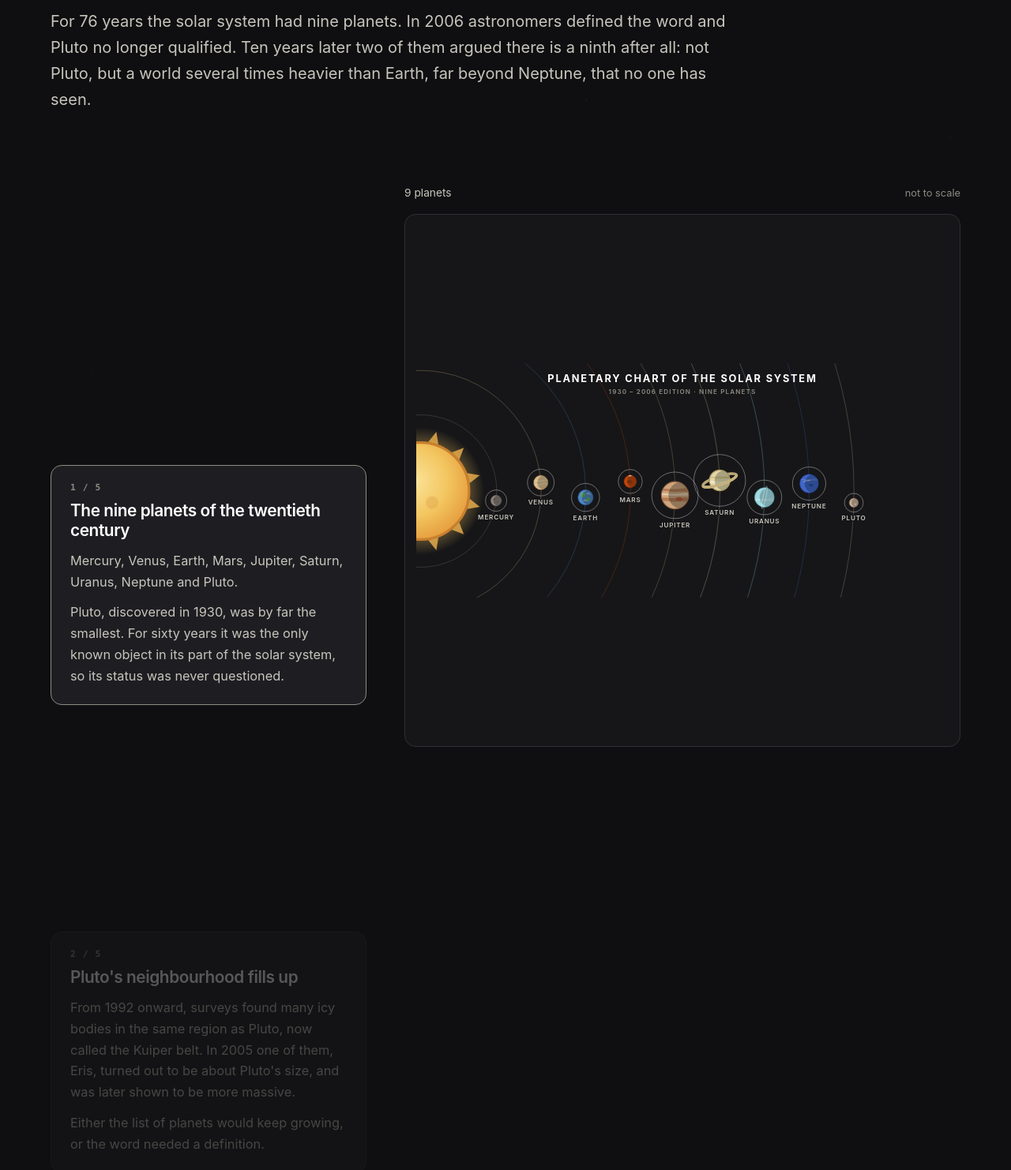
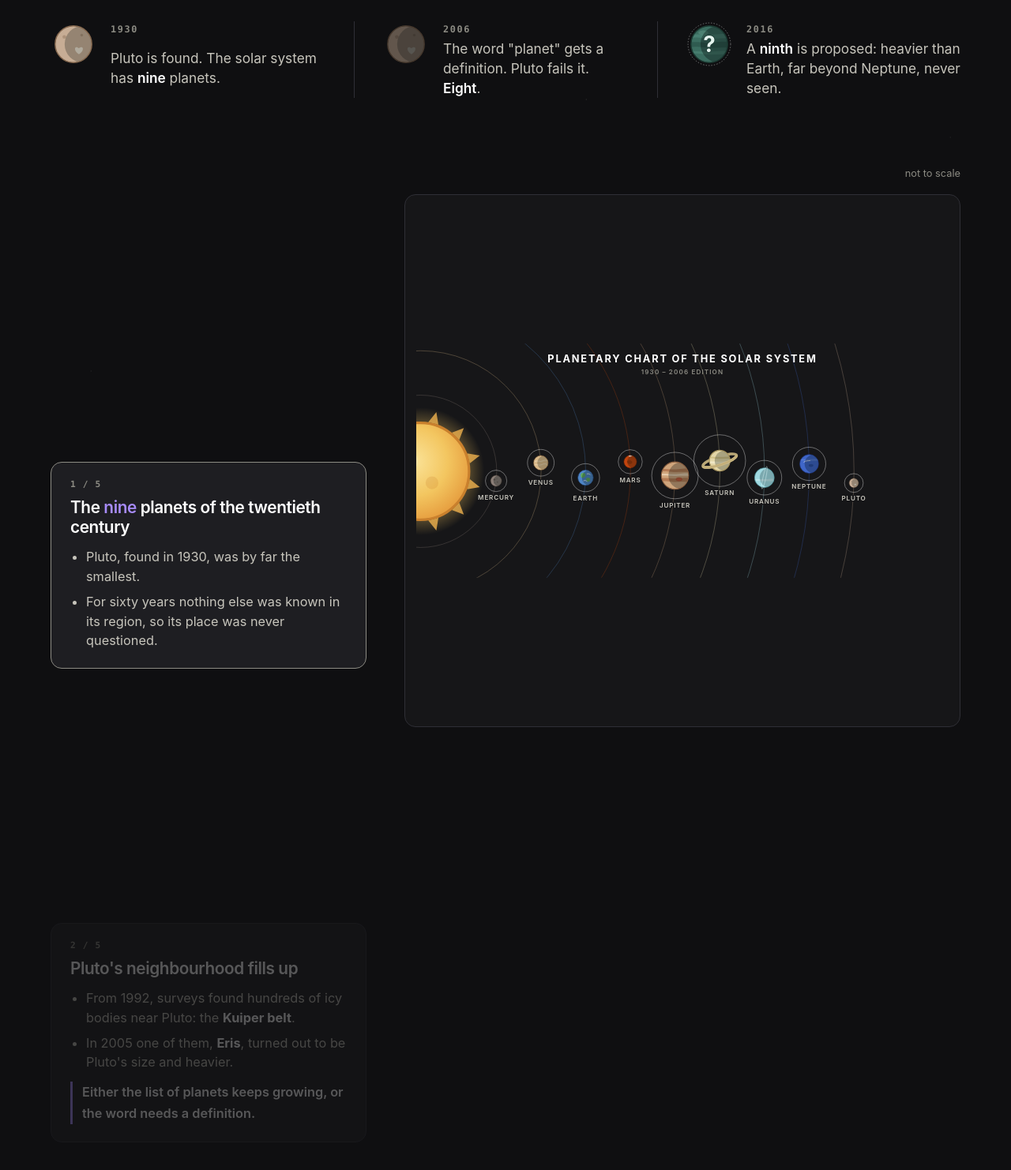
Before and after one commit to dwang022/cs1710-planet-nine, a website built with Vite: page setting/planets.html in a window 1280 px wide. Shown: the part 178-1660 px from the top of the page at 79% size. Built offline with nearby package versions, Linux system fonts and the light colour scheme.

Commit message:
Planets page: three beats in the head, bulleted steps, no repeated counts
The head's paragraph becomes three dated beats across the full width, one
per phrase of the title, each with a drawing and a single line. The five
step cards are rewritten as short bullets, the planet list is dropped
(the chart shows them), and "nine" is highlighted in the first step's
title. The chart's subtitle keeps only the edition date and the count
readout above it is removed, so the picture no longer repeats the text.

Co-Authored-By: Claude Fable 5.1 <noreply@anthropic.com>

```diff
--- a/setting/planets.html
+++ b/setting/planets.html
@@ -12,57 +12,71 @@
   <header class="page-head wrap">
     <!-- No part/page eyebrow here on purpose: the nav says where the reader is. -->
     <h1>Nine planets. Eight. <em>Nine?</em></h1>
-    <p class="lede">For 76 years the solar system had nine planets. In 2006 astronomers defined the word and
-    Pluto no longer qualified. Ten years later two of them argued there is a ninth after all: not Pluto, but a
-    world several times heavier than Earth, far beyond Neptune, that no one has seen.</p>
+    <!-- The page in three beats, one per phrase of the title; the scrolly below tells them in five steps. -->
+    <ol class="beats">
+      <li><svg class="art" viewBox="0 0 100 100" aria-hidden="true"><use href="#art-pluto"/></svg>
+        <span class="beat-y">1930</span><p>Pluto is found. The solar system has <strong>nine</strong> planets.</p></li>
+      <li><svg class="art dim" viewBox="0 0 100 100" aria-hidden="true"><use href="#art-pluto"/></svg>
+        <span class="beat-y">2006</span><p>The word "planet" gets a definition. Pluto fails it. <strong>Eight</strong>.</p></li>
+      <li><svg class="art" viewBox="0 0 100 100" aria-hidden="true"><use href="#art-planet-nine"/></svg>
+        <span class="beat-y">2016</span><p>A <strong>ninth</strong> is proposed: heavier than Earth, far beyond Neptune, never seen.</p></li>
+    </ol>
   </header>
 
   <!-- the lineup, step by step -->
   <section class="part story" id="lineup">
     <div class="scrolly wrap wide" id="lineupStory">
       <div class="scrolly-graphic">
-        <div class="viz-head"><div id="lineupReadout"></div><div class="viz-note">not to scale</div></div>
+        <div class="viz-head"><div class="viz-note">not to scale</div></div>
         <div class="viz" id="chartLineup"></div>
       </div>
       <div class="scrolly-steps">
         <div class="step" data-step="nine"><div class="step-card">
           <div class="step-n">1 / 5</div>
-          <h3>The nine planets of the twentieth century</h3>
-          <p>Mercury, Venus, Earth, Mars, Jupiter, Saturn, Uranus, Neptune and Pluto.</p>
-          <p>Pluto, discovered in 1930, was by far the smallest. For sixty years it was the only known
-          object in its part of the solar system, so its status was never questioned.</p>
+          <h3>The <em>nine</em> planets of the twentieth century</h3>
+          <ul>
+            <li>Pluto, found in 1930, was by far the smallest.</li>
+            <li>For sixty years nothing else was known in its region, so its place was never questioned.</li>
+          </ul>
         </div></div>
         <div class="step" data-step="neighbours"><div class="step-card">
           <div class="step-n">2 / 5</div>
           <h3>Pluto's neighbourhood fills up</h3>
-          <p>From 1992 onward, surveys found many icy bodies in the same region as Pluto, now called the
-          Kuiper belt. In 2005 one of them, Eris, turned out to be about Pluto's size, and was later shown
-          to be more massive.</p>
-          <p>Either the list of planets would keep growing, or the word needed a definition.</p>
+          <ul>
+            <li>From 1992, surveys found hundreds of icy bodies near Pluto: the <strong>Kuiper belt</strong>.</li>
+            <li>In 2005 one of them, <strong>Eris</strong>, turned out to be Pluto's size and heavier.</li>
+          </ul>
+          <p class="step-key">Either the list of planets keeps growing, or the word needs a definition.</p>
         </div></div>
         <div class="step" data-step="rules"><div class="step-card">
           <div class="step-n">3 / 5</div>
           <h3>2006: the IAU defines "planet"</h3>
-          <p>A planet <strong>orbits the Sun</strong>, is massive enough to be <strong>round</strong> under
-          its own gravity, and has <strong>cleared the neighbourhood</strong> around its orbit.</p>
-          <p>Pluto meets the first two conditions. It fails the third: it shares its region with thousands
-          of other bodies and is not even the most massive of them.</p>
+          <p>A planet must:</p>
+          <ul>
+            <li><strong>orbit the Sun</strong></li>
+            <li>be <strong>round</strong> under its own gravity</li>
+            <li>have <strong>cleared the neighbourhood</strong> around its orbit</li>
+          </ul>
+          <p class="step-key">Pluto fails the third: thousands of bodies share its region, one of them heavier.</p>
         </div></div>
         <div class="step" data-step="eight"><div class="step-card">
           <div class="step-n">4 / 5</div>
           <h3>Eight planets, and a new category</h3>
-          <p>On 24 August 2006 Pluto was reclassified as a <em>dwarf planet</em>, alongside Ceres and Eris.
-          Nothing about Pluto changed; the definition did.</p>
+          <ul>
+            <li>Pluto becomes a <strong>dwarf planet</strong>, alongside Ceres and Eris.</li>
+            <li>Nothing about Pluto changed. The definition did.</li>
+          </ul>
         </div></div>
         <div class="step" data-step="nine-again"><div class="step-card">
           <div class="step-n">5 / 5</div>
           <h3><svg class="art" viewBox="0 0 100 100" aria-hidden="true"><use href="#art-planet-nine"/></svg> 2016: a ninth planet is proposed</h3>
-          <p>Two astronomers at Caltech noticed that several of the most distant known objects have orbits
-          that appear to be aligned, as if a large unseen body were shaping them. They proposed
-          <strong>Planet Nine</strong>: five to ten times Earth's mass, hundreds of times farther from the
-          Sun than Neptune, and so far undetected.</p>
-          <p>If it exists, it satisfies all three conditions. Whether it exists is the question the rest
-          of this site examines.</p>
+          <ul>
+            <li>Two Caltech astronomers noticed that the most distant known orbits lean the same way, as if
+            something large were steering them.</li>
+            <li>Their answer: a planet of <strong>five to ten Earth masses</strong>, hundreds of times farther
+            out than Neptune. Never seen.</li>
+          </ul>
+          <p class="step-key">If it is there, it passes all three tests. Whether it is there is the rest of this site.</p>
         </div></div>
       </div>
     </div>
--- a/src/charts/lineup.js
+++ b/src/charts/lineup.js
@@ -29,25 +29,20 @@ const FACTS = {
   Neptune: 'Found in 1846, on paper before in the sky: its pull on Uranus gave it away.',
   Pluto: 'Found in 1930. A planet until 24 August 2006; a dwarf planet since.',
 }
+// The chart's subtitle carries only the edition date: what each edition
+// means is in the step card beside it, and the planets themselves are drawn.
 const EDITION = {
-  nine: ['1930 – 2006 edition', 'nine planets'],
-  neighbours: ['1992 – 2005', "Pluto's neighbourhood fills up"],
-  rules: ['2006', 'the IAU defines the word'],
-  eight: ['2006 edition', 'eight planets, one dwarf planet'],
-  'nine-again': ['2016 edition', 'eight planets and one proposed'],
-}
-const COUNT = {
-  nine: '9 planets',
-  neighbours: '9 planets, and a crowded neighbourhood',
-  rules: '9 planets, 3 conditions',
-  eight: '8 planets + 1 dwarf planet',
-  'nine-again': '8 planets + 1 dwarf planet + 1 proposed',
+  nine: '1930 – 2006 edition',
+  neighbours: '1992 – 2005 edition',
+  rules: '2006 edition',
+  eight: '2006 edition',
+  'nine-again': '2016 edition',
 }
 
 // A small seeded generator so the Kuiper belt speckle is the same on every visit.
 function lcg (seed) { let s = seed >>> 0; return () => { s = (Math.imul(s, 1664525) + 1013904223) >>> 0; return s / 4294967296 } }
 
-export function makeLineup (root, { planets, readout }) {
+export function makeLineup (root, { planets }) {
   const au = new Map(planets.map(p => [p.name, p.a]))
   const svg = d3.select(root).append('svg').attr('viewBox', `0 0 ${W} ${H}`).attr('role', 'img')
     .attr('aria-label', 'A chart of the planets in a row from the Sun, with Pluto at the end. As the story advances, Pluto is reclassified and a ninth planet appears with a question mark.')
@@ -130,8 +125,7 @@ export function makeLineup (root, { planets, readout }) {
     const crowded = step !== 'nine'
     const showP9 = step === 'nine-again'
 
-    sub.text(`${EDITION[step][0]} · ${EDITION[step][1]}`)
-    if (readout) readout.textContent = COUNT[step]
+    sub.text(EDITION[step])
 
     gKbo.transition().duration(T).attr('opacity', crowded ? (dropped ? 0.55 : 1) : 0)
     body.transition().duration(T)
--- a/src/pages/planets.js
+++ b/src/pages/planets.js
@@ -7,8 +7,6 @@ import { scrolly } from '../scrolly.js'
 
 loadData('planets').then(({ planets }) => {
   const PLANETS = planets.planets.map(p => ({ name: p.name, a: p.a, e: p.e }))
-  const lineup = makeLineup(document.querySelector('#chartLineup'), {
-    planets: PLANETS, readout: document.querySelector('#lineupReadout'),
-  })
+  const lineup = makeLineup(document.querySelector('#chartLineup'), { planets: PLANETS })
   scrolly(document.querySelector('#lineupStory'), { onStep: (i, step) => lineup.setStep(step) })
 }).catch(showLoadError)
--- a/src/site.css
+++ b/src/site.css
@@ -67,6 +67,25 @@
 .page-head h1 em { font-style: normal; color: var(--series-1); }
 .page-head .lede { font-size: clamp(1.08rem, 1.7vw, 1.25rem); max-width: 70ch; }
 .page-head .art-lg { width: 64px; height: 64px; display: block; margin-bottom: 16px; }
+
+/* The beats: a page's story as three dated lines with a drawing each, laid
+   across the full width under the title in place of a lede paragraph. */
+.beats { list-style: none; margin: 30px 0 10px; padding: 0; display: grid; grid-template-columns: repeat(3, minmax(0, 1fr)); }
+.beats li {
+  display: grid; grid-template-columns: 58px minmax(0, 1fr); grid-template-rows: auto auto;
+  column-gap: 18px; row-gap: 5px; align-items: start; padding-right: 36px;
+}
+.beats li + li { border-left: 1px solid var(--rule); padding-left: 36px; }
+.beats li:last-child { padding-right: 0; }
+.beats .art { grid-row: 1 / 3; width: 58px; height: 58px; vertical-align: top; }
+.beats .art.dim { opacity: .45; }
+.beat-y { font: 600 .74rem/1 var(--font-mono); letter-spacing: .14em; color: var(--text-muted); padding-top: 5px; }
+.beats p { margin: 0; font-size: clamp(1.02rem, 1.35vw, 1.2rem); line-height: 1.45; max-width: none; }
+@media (max-width: 760px) {
+  .beats { grid-template-columns: 1fr; gap: 14px; margin-top: 22px; }
+  .beats li, .beats li + li { padding: 0; border-left: 0; }
+  .beats li + li { border-top: 1px solid var(--rule); padding-top: 14px; }
+}
 
 /* --- footer -------------------------------------------------------------- */
 
--- a/src/style.css
+++ b/src/style.css
@@ -373,6 +373,7 @@ h2 .art, h3 .art { width: 1.05em; height: 1.05em; margin-right: .14em; }
 
 /* --- 00: the planet lineup (charts/lineup.js) ------------------------------ */
 .viz-note { font-size: .8rem; color: var(--text-muted); }
+.viz-head > .viz-note:only-child { margin-left: auto; }
 .lu-title { font-size: 19px; font-weight: 700; letter-spacing: .14em; text-transform: uppercase; fill: var(--text-primary); }
 .lu-sub { font-size: 12px; font-weight: 600; letter-spacing: .14em; text-transform: uppercase; fill: var(--text-muted); }
 .lu-lbl { font-size: 12px; font-weight: 600; letter-spacing: .1em; text-transform: uppercase; fill: var(--text-secondary);
@@ -541,10 +542,13 @@ section.story { padding-bottom: 24px; }
 }
 .step.is-active .step-card { opacity: 1; border-color: var(--text-muted); cursor: default; }
 .step-card h3 { font-size: 1.3rem; margin-bottom: 12px; }
+.step-card h3 em { font-style: normal; color: var(--series-1); }
 .step-card p { font-size: 1.02rem; margin: 0 0 12px; }
 .step-card p:last-child { margin-bottom: 0; }
-.step-card ul { margin: 0; padding-left: 20px; color: var(--text-secondary); }
+.step-card ul { margin: 0 0 12px; padding-left: 20px; color: var(--text-secondary); font-size: 1.02rem; line-height: 1.5; }
+.step-card ul:last-child { margin-bottom: 0; }
 .step-card li { margin-bottom: 8px; }
+.step-card li:last-child { margin-bottom: 0; }
 .step-card li strong { color: var(--text-primary); }
 .step-card .step-key {
   color: var(--text-primary); font-weight: 600; border-left: 3px solid var(--series-1);
```
Also changed, not shown: CLAUDE.md (+4 -0 lines).
